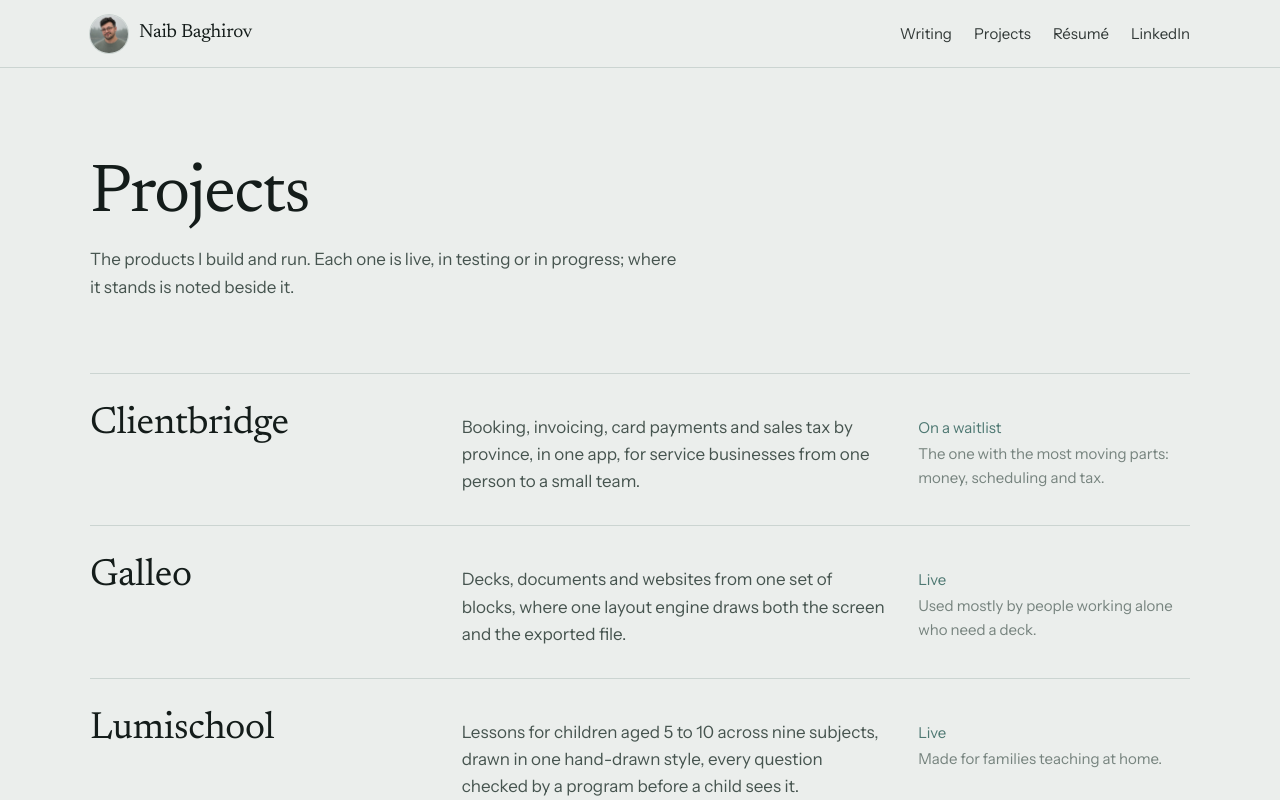
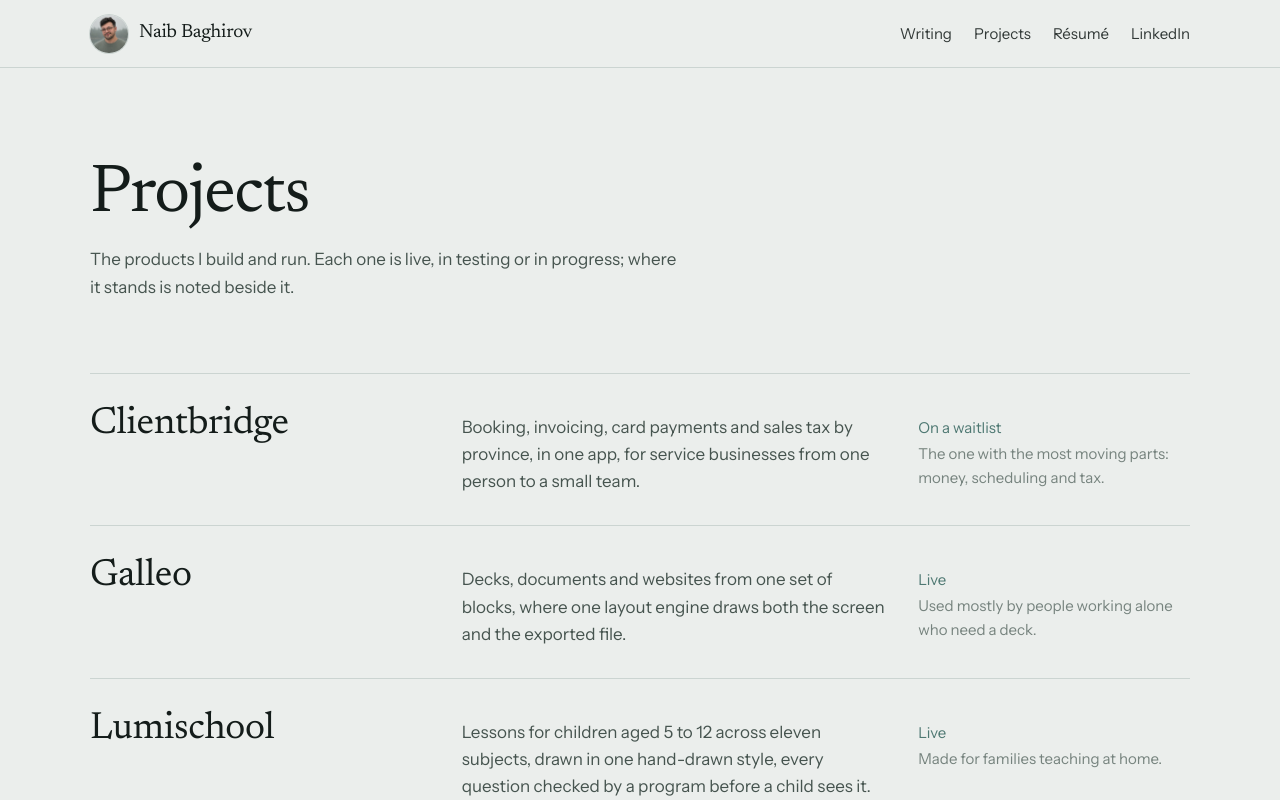
Before and after one commit to nbaghiro/nbaghiro.com, a React (Vite) app in the folder client/: page /projects in a window 1280 px wide. Shown: the top 800 px of the page. Built offline with nearby package versions, Linux system fonts and the light colour scheme; a web font is replaced by a local one.

Commit message:
Say Lumischool is for ages 5 to 12 across eleven subjects

```diff
--- a/client/src/data/products.js
+++ b/client/src/data/products.js
@@ -25,7 +25,7 @@
         name: "Lumischool",
         url: "https://lumischool.ai",
         state: "Live",
-        note: "Lessons for children aged 5 to 10 across nine subjects, drawn in one hand-drawn style, every question checked by a program before a child sees it.",
+        note: "Lessons for children aged 5 to 12 across eleven subjects, drawn in one hand-drawn style, every question checked by a program before a child sees it.",
         detail: "Made for families teaching at home.",
     },
     {
--- a/client/src/data/projects.js
+++ b/client/src/data/projects.js
@@ -127,7 +127,7 @@
         liveUrl: "https://lumischool.ai",
         updated: "Sep 2026",
         summary:
-            "Homeschool platform for children aged 5 to 10 and the adults who teach them.",
+            "Homeschool platform for children aged 5 to 12 and the adults who teach them.",
         details:
             "Lessons are written in a small text notation that compiles into a typed tree and is checked for every value a question can take before a child sees it. Drawings render in one hand-drawn style on squared paper, on screen and in print, from one shared parts catalogue.",
         highlights: [
```
